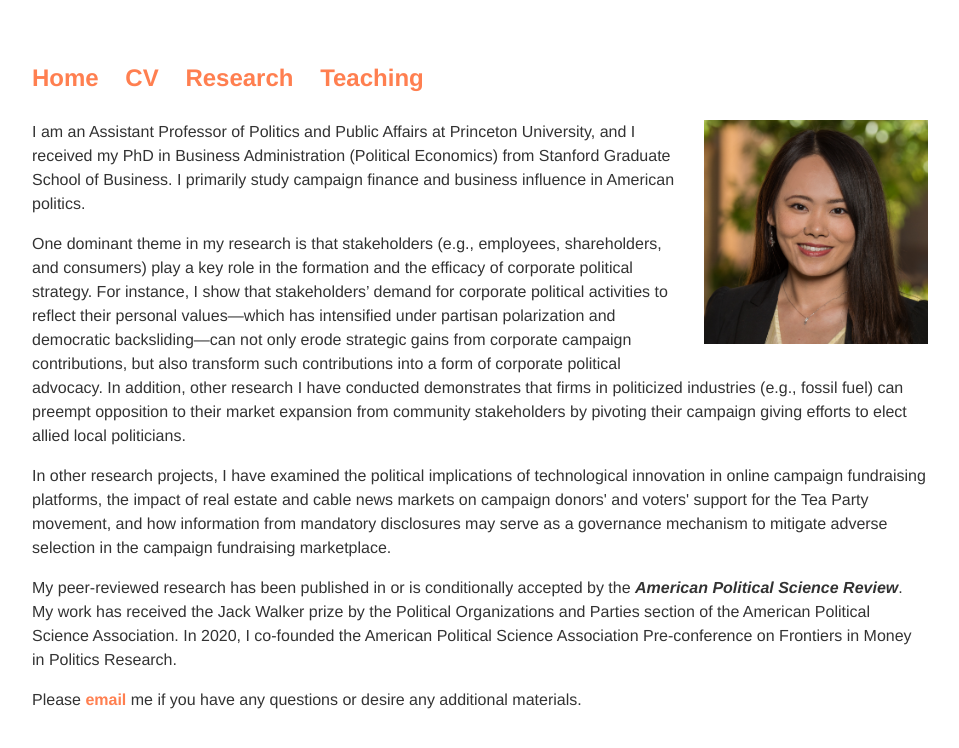
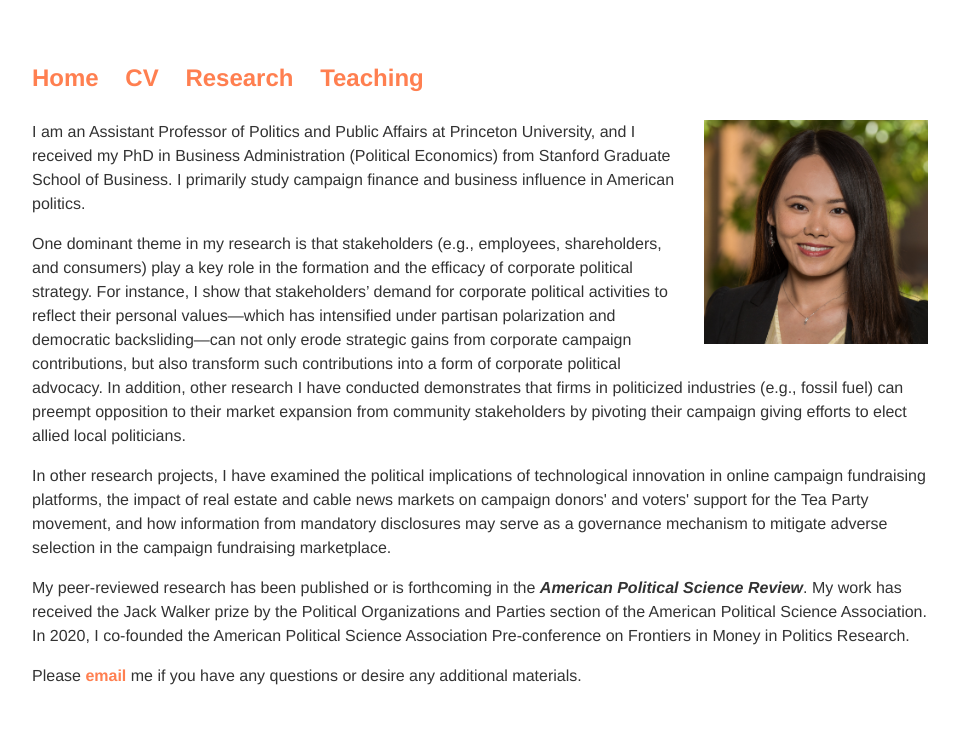
Before and after one commit to zhaoliresearch/zhaoliresearch.github.io, a Jekyll site: the page built from index.html, in a window 1280 px wide. Shown: the top 748 px of the page, without its empty margins (160-1119 px from the left). Built offline with Jekyll 4.4.1, drawn with Linux system fonts in a browser that asks for light colours.

Commit message:
Update index.html

```diff
--- a/index.html
+++ b/index.html
@@ -13,7 +13,7 @@ title: Zhao Li, Ph.D.
 
 	<p>In other research projects, I have examined the political implications of technological innovation in online campaign fundraising platforms, the impact of real estate and cable news markets on campaign donors' and voters' support for the Tea Party movement, and how information from mandatory disclosures may serve as a governance mechanism to mitigate adverse selection in the campaign fundraising marketplace.</p>
 
-	<p>My peer-reviewed research has been published in or is conditionally accepted by the <b><i>American Political Science Review</b></i>. My work has received the Jack Walker prize by the Political Organizations and Parties section of the American Political Science Association. In 2020, I co-founded the American Political Science Association Pre-conference on Frontiers in Money in Politics Research.</p>
+	<p>My peer-reviewed research has been published or is forthcoming in the <b><i>American Political Science Review</b></i>. My work has received the Jack Walker prize by the Political Organizations and Parties section of the American Political Science Association. In 2020, I co-founded the American Political Science Association Pre-conference on Frontiers in Money in Politics Research.</p>
 
 	<p>Please <a href="mailto:zhaoliresearch@gmail.com">email</a> me if you have any questions or desire any additional materials.</p>
 </div><!-- /.blurb -->
```
